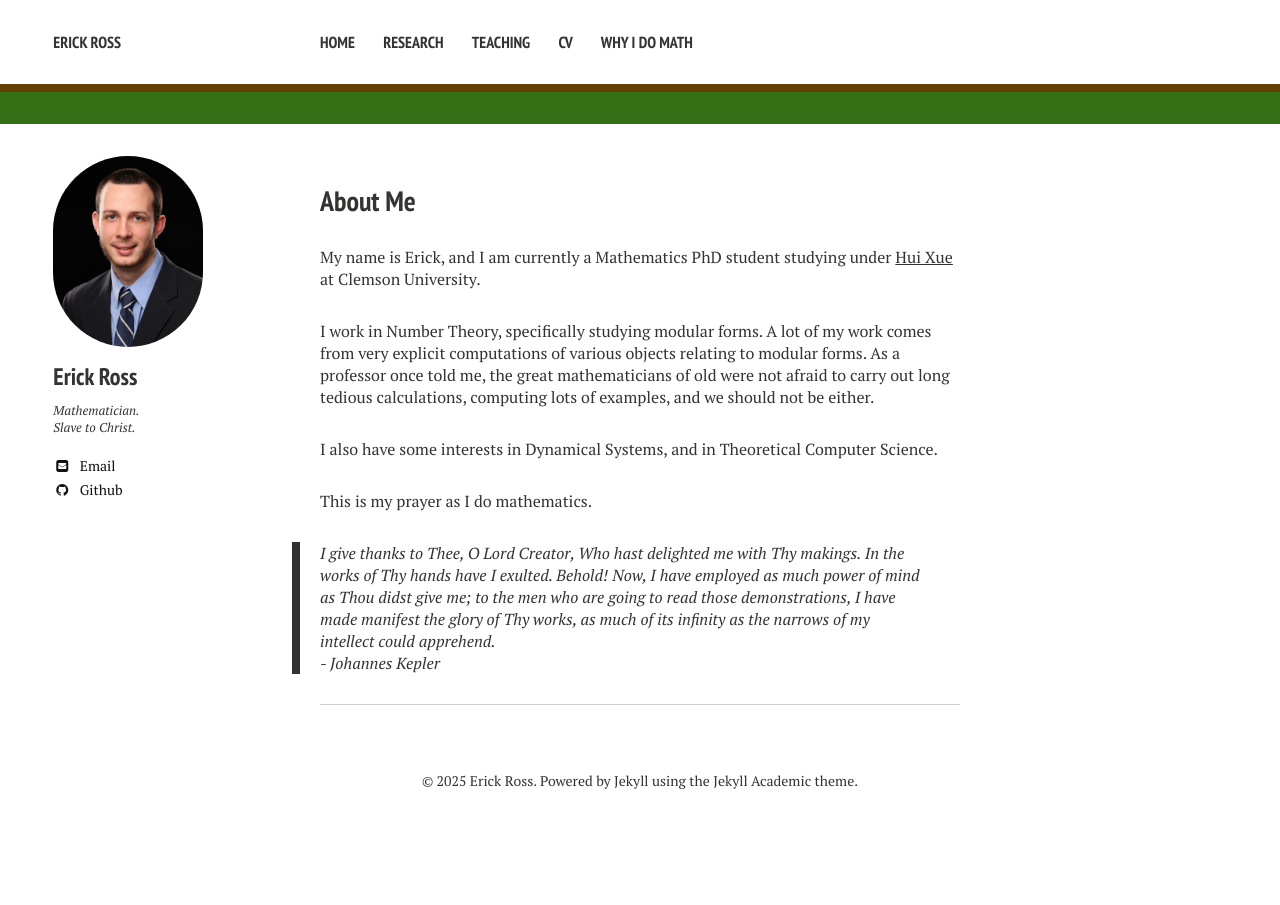
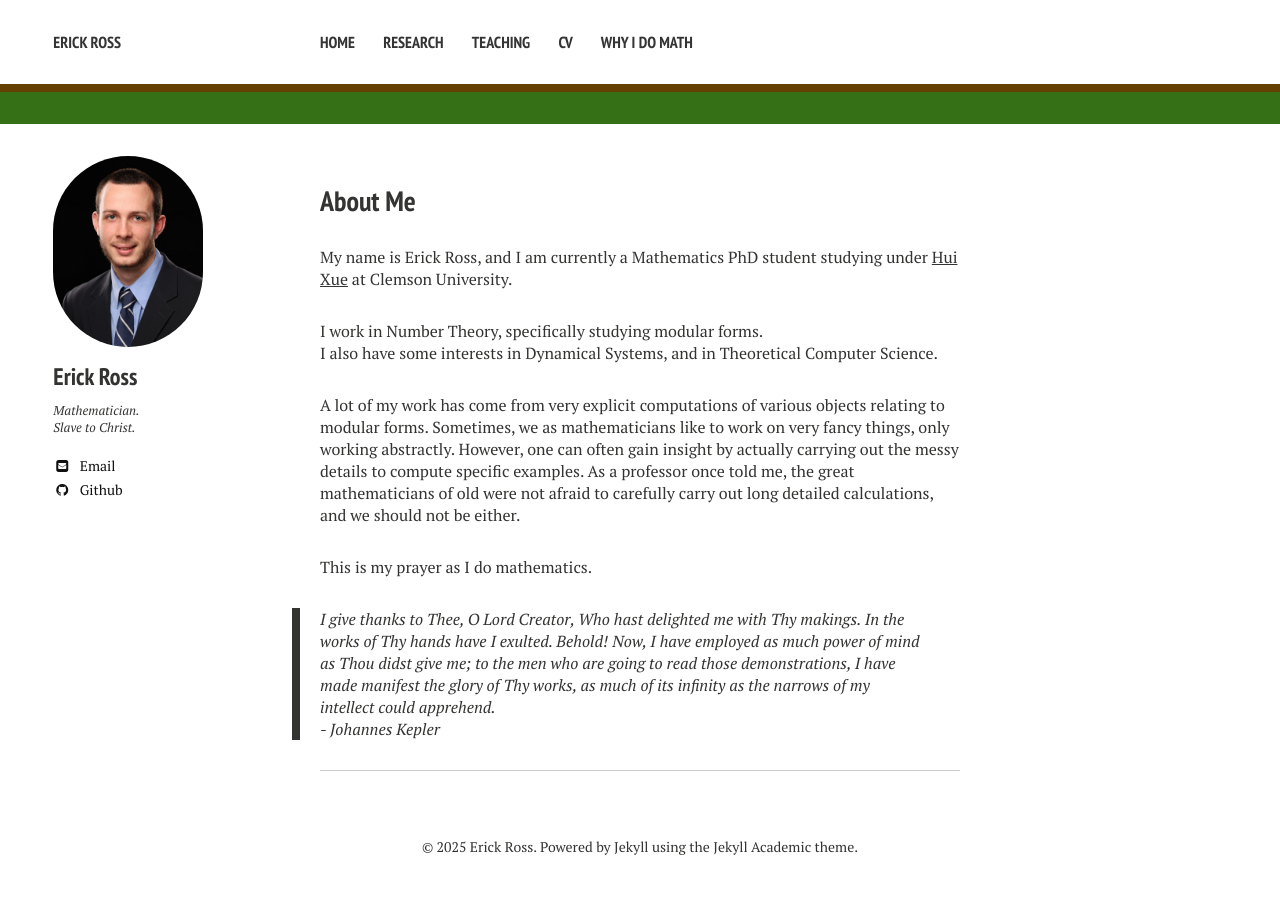
Before and after one commit to erick-ross/erick-ross.github.io, a Jekyll site: the page built from index.md, in a window 1280 px wide. Built offline with Jekyll 4.4.1, drawn with Linux system fonts in a browser that asks for light colours; nearby versions of some CDN libraries.

Commit message:
some setup

```diff
--- a/index.md
+++ b/index.md
@@ -7,11 +7,12 @@ layout: page
 
 ## About Me
 
-My name is Erick, and I am currently a Mathematics PhD student studying under [Hui Xue](https://huixue.people.clemson.edu/) at Clemson University.
+My name is Erick Ross, and I am currently a Mathematics PhD student studying under [Hui Xue](https://huixue.people.clemson.edu/) at Clemson University.
 
-I work in Number Theory, specifically studying modular forms. A lot of my work comes from very explicit computations of various objects relating to modular forms. As a professor once told me, the great mathematicians of old were not afraid to carry out long tedious calculations, computing lots of examples, and we should not be either.
+I work in Number Theory, specifically studying modular forms.<br>I also have some interests in Dynamical Systems, and in Theoretical Computer Science.
 
-I also have some interests in Dynamical Systems, and in Theoretical Computer Science.
+A lot of my work has come from very explicit computations of various objects relating to modular forms. Sometimes, we as mathematicians like to work on very fancy things, only working abstractly. However, one can often gain insight by actually carrying out the messy details to compute specific examples. As a professor once told me, the great mathematicians of old were not afraid to carefully carry out long detailed calculations, and we should not be either.
+
 
 
 
```
